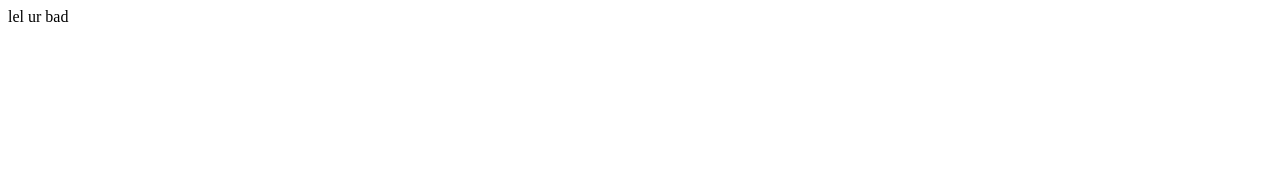
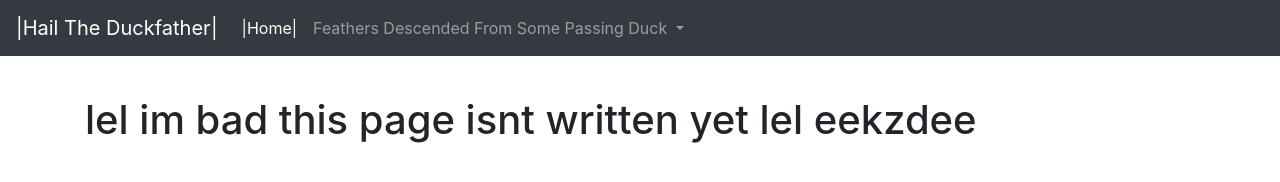
Before and after one commit to MokeDuck/idk, a plain HTML site: page SillySong.html in a window 1280 px wide. Drawn offline with nearby package versions, Linux system fonts and the light colour scheme.

Commit message:
Update SillySong.html

```diff
--- a/SillySong.html
+++ b/SillySong.html
@@ -1 +1,43 @@
-lel ur bad
+<!doctype html>
+<html lang="en">
+  <head>
+    <!-- Required meta tags -->
+    <meta charset="utf-8">
+    <meta name="viewport" content="width=device-width, initial-scale=1, shrink-to-fit=no">
+
+    <!-- Bootstrap CSS -->
+    <link rel="stylesheet" href="https://stackpath.bootstrapcdn.com/bootstrap/4.2.1/css/bootstrap.min.css" integrity="sha384-GJzZqFGwb1QTTN6wy59ffF1BuGJpLSa9DkKMp0DgiMDm4iYMj70gZWKYbI706tWS" crossorigin="anonymous">
+
+  </head>
+  <body>
+        <nav class="navbar navbar-expand-md navbar-dark bg-dark fixed-top">
+  <a class="navbar-brand" href="#">|Hail The Duckfather|</a>
+  <button class="navbar-toggler" type="button" data-toggle="collapse" data-target="#navbarsExampleDefault" aria-controls="navbarsExampleDefault" aria-expanded="false" aria-label="Toggle navigation">
+    <span class="navbar-toggler-icon"></span>
+  </button>
+
+  <div class="collapse navbar-collapse" id="navbarsExampleDefault">
+    <ul class="navbar-nav mr-auto">
+      <li class="nav-item active">
+        <a class="nav-link" href="index.html">|Home|<span class="sr-only">(current)</span></a>
+      </li>
+
+
+      <li class="nav-item dropdown">
+        <a class="nav-link dropdown-toggle" href="#" id="dropdown01" data-toggle="dropdown" aria-haspopup="true" aria-expanded="false"> Feathers Descended From Some Passing Duck </a>
+        <div class="dropdown-menu" aria-labelledby="dropdown01">
+          <a class="dropdown-item" href="SillySong.html"> The Silly Song </a>
+          <a class="dropdown-item" href="ThePen.html"> The Pen </a>
+          <a class="dropdown-item" href="TheSpyglass.html"> The Spyglass </a>
+        </div>
+      </li>
+    </ul>
+
+    </form>
+  </div>
+</nav>
+
+<main role="main" class="container">
+
+  <div class="starter-template">
+    <h1><br><br>lel im bad this page isnt written yet lel eekzdee</h1>
```
